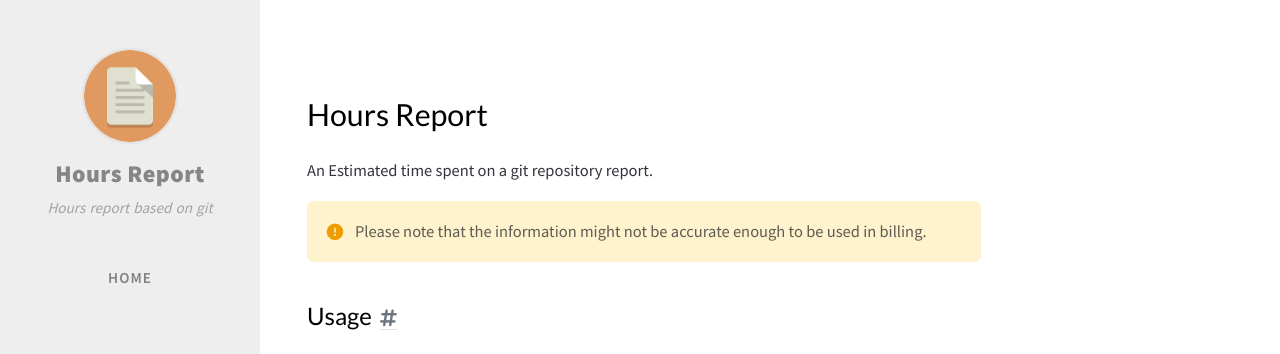
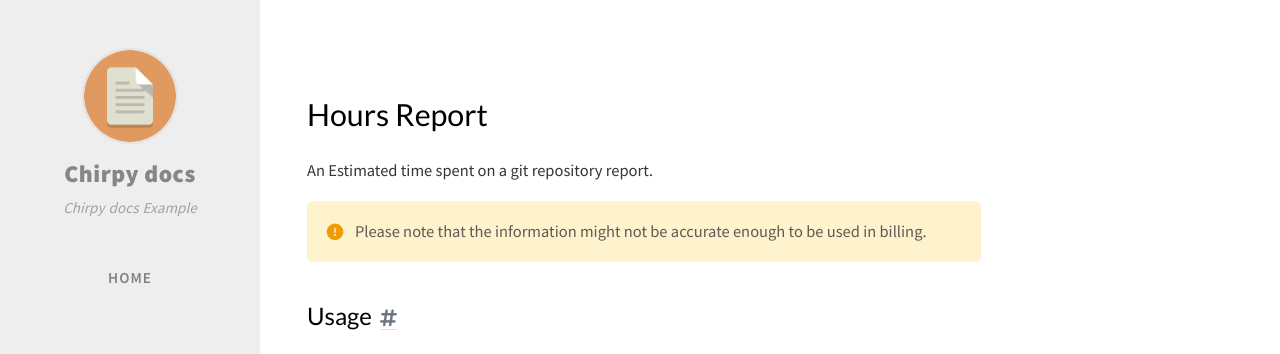
Before and after one commit to ChenPeleg/chirpy-docs, a Jekyll site: the page built from docs/index.md, in a window 1280 px wide. Shown: the top 354 px of the page. Built offline with Jekyll 4.4.1, drawn with Linux system fonts in a browser that asks for light colours; comment, search, counter and statistics services are not loaded.

Commit message:
changed to generic

```diff
--- a/_config.yml
+++ b/_config.yml
@@ -19,9 +19,9 @@ timezone: Asia/Shanghai
 # jekyll-seo-tag settings › https://github.com/jekyll/jekyll-seo-tag/blob/master/docs/usage.md
 # ↓ --------------------------
 
-title: Hours Report                          # the main title
+title: Chirpy docs                         # the main title
 
-tagline: Hours report based on git   # it will display as the sub-title
+tagline: Chirpy docs Example   # it will display as the sub-title
 
 description: >-                        # used by seo meta and the atom feed
   A minimal, responsive, and powerful Jekyll theme for presenting professional writing.
@@ -79,7 +79,7 @@ comments:
     shortname:    # fill with the Disqus shortname. › https://help.disqus.com/en/articles/1717111-what-s-a-shortname
   # utterances settings › https://utteranc.es/
   utterances:
-    repo: ChenPeleg/hours-report
+    repo: ChenPeleg/Chirpy docs
     issue_term:   # < url | pathname | title | ...>
   # Giscus options › https://giscus.app
   giscus:
```
